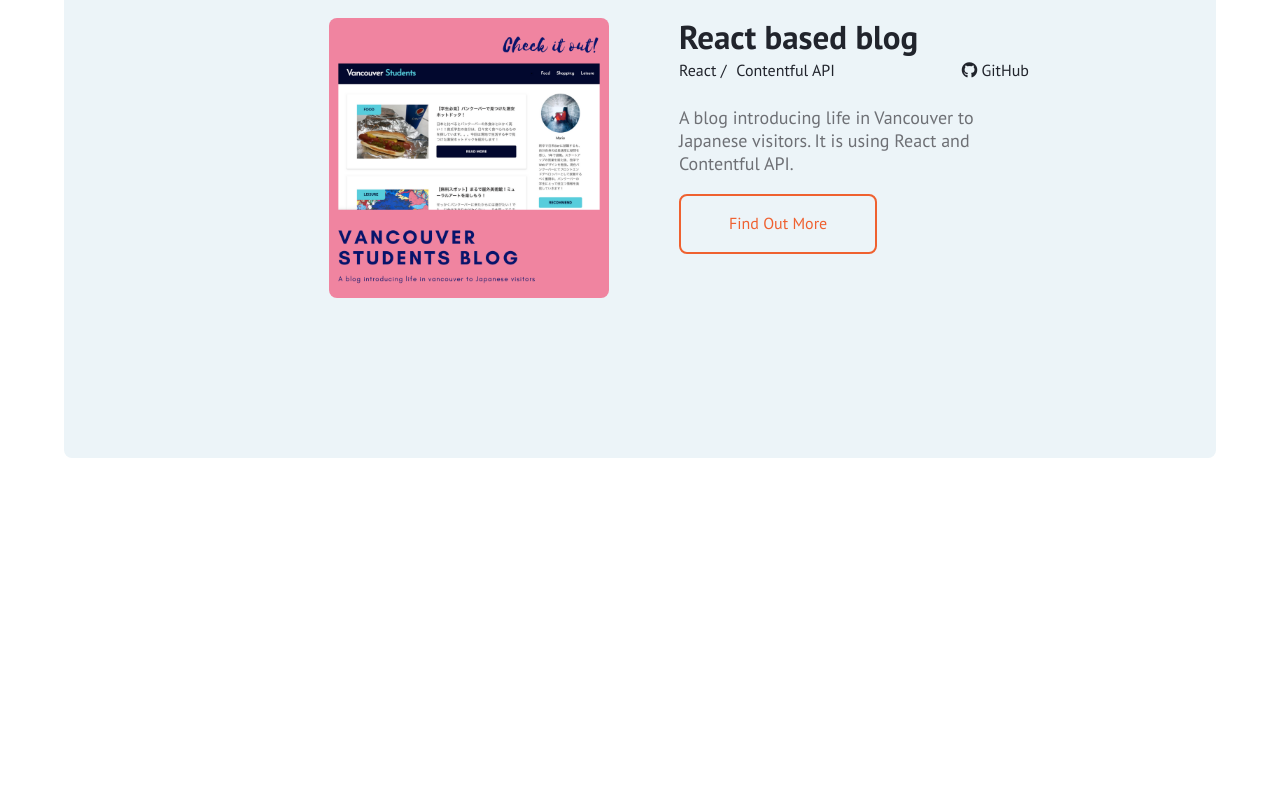
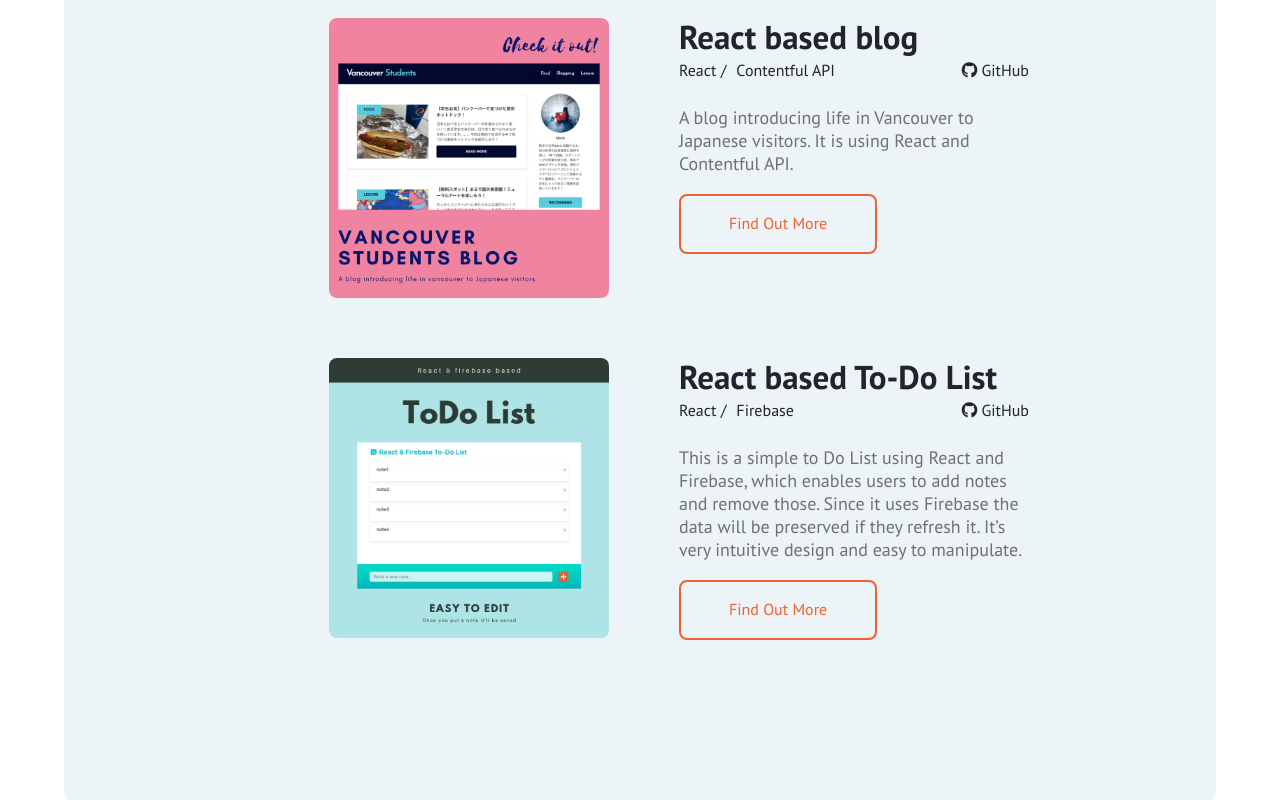
Before and after one commit to marieooq/react_portfolio, a React (Create React App) app: page / in a window 1280 px wide. Shown: the part 3342-4142 px from the top of the page. Before the commit the page ends 3800 px from the top, so only its background shows below. Built offline with nearby package versions, Linux system fonts and the light colour scheme; a web font is replaced by a local one.

Commit message:
add WorksList module to extract the works object and make it reusable

```diff
--- a/src/pages/home/HomeContents.jsx
+++ b/src/pages/home/HomeContents.jsx
@@ -10,6 +10,7 @@ import StockPrice_image from '../../img/stock_price_list.png';
 import CrudBlog_image from '../../img/crud_blog.png';
 import Photomap_image from '../../img/photomap.png';
 import VanstudentBlog_image from '../../img/vanstudents_blog.png';
+import WorksLsit from '../../setting/WorksList';
 // import ReactNote_image from '../../img/react_note.png';
 // import Illustration_image from './img/host_family.png';
 // import './ContentsContainer.css';
@@ -121,7 +122,7 @@ class HomeContents extends React.Component {
       }
     ];
 
-    return <ContentsContainer obj={contentsObj} />;
+    return <ContentsContainer obj={WorksLsit} />;
   }
 }
 
--- a/src/pages/works/Works.jsx
+++ b/src/pages/works/Works.jsx
@@ -12,6 +12,7 @@ import CrudBlog_image from '../../img/crud_blog.png';
 import Photomap_image from '../../img/photomap.png';
 import VanstudentBlog_image from '../../img/vanstudents_blog.png';
 import ReactNote_image from '../../img/react_note.png';
+import WorksList from '../../setting/WorksList'
 // import Illustration_image from './img/host_family.png';
 
 class Works extends React.Component {
@@ -124,7 +125,7 @@ class Works extends React.Component {
     return (
       <div className="works-wrapper">
         <Header section="about" imgSrc={worksImage} />
-        <ContentsContainer obj={contentsObj} />
+        <ContentsContainer obj={WorksList} />
       </div>
     );
   }
--- /dev/null
+++ b/src/setting/WorksList.js
@@ -0,0 +1,111 @@
+/* eslint-disable react/jsx-no-comment-textnodes */
+import Hoikupedia from '../img/hoikupedia.png';
+import YouTubeClone from '../img/youtube_clone.png';
+import AYACancdr_image from '../img/aya_cancer.png';
+import GreenSpoon_image from '../img/green_spoon.png';
+import MessageGif_image from '../img/messagif.gif';
+import StockPrice_image from '../img/stock_price_list.png';
+import CrudBlog_image from '../img/crud_blog.png';
+import Photomap_image from '../img/photomap.png';
+import VanstudentBlog_image from '../img/vanstudents_blog.png';
+import ReactNote_image from '../img/react_note.png';
+export default [
+    {
+      image: YouTubeClone,
+      title: 'YouTube clone app',
+      stack: ['React Hooks', 'context API', 'Jest'],
+      gitHub: 'https://github.com/marieooq/react-youtube-clone-public',
+      description:
+        'A YouTube clone application using React. You can search videos by keywords and play the video that you choose on this platform.',
+      url: '/works/youtube-clone',
+      project: 'personal',
+    },
+    {
+      image: Hoikupedia,
+      title: 'Hoikupedia Web Design & Development',
+      stack: ['JavaScript', 'HTML', 'CSS', 'Figma'],
+      description: (
+       'Hoikupedia is an owned media for those who want to be a nanny in Vancouver managed by COS Educational Consulting, Inc. I designed and coded new webpages using HTML, CSS, JavaScript, WordPress, Figma, and Adobe Illustrator for it.'
+      ),
+      url: '/works/cos',
+      project: 'company'
+    },
+    {
+      image: AYACancdr_image,
+      title: 'AYA Cancer Mobile App',
+      stack: ['React Native'],
+      description: (
+       'Built a Slack-like community service for people under the age of 39 with cancer (AYA: Adolescent and Young Adult) using Mattermost, an OSS. I was responsible for building a mobile app using React-native.'
+      ),
+      url: '/works/aya-cancer',
+      project: 'company'
+    },
+    {
+      image: GreenSpoon_image,
+      title: 'Green Spoon',
+      stack: ['PHP Laravel', 'HTML', 'CSS'],
+      description: (
+       'Greenspoon Inc. is a Japanese startup company that offers high-quality fresh smoothies via e-commerce. I built a payment emailing system using PHP Laravel, HTML, and CSS'
+      ),
+      url: '/works/green-spoon',
+      project: 'company'
+    },
+    {
+        image: MessageGif_image,
+        title: 'Msgif',
+        stack: ['React', 'Redux', 'Sass'],
+        gitHub: 'https://github.com/marieooq/react-msgif',
+        description: 'A gif generator that converts your message into a GIF animation.Once you type your message and press a button your message turns into a GIF animation. I launched it on ProductHunt. It got 328 votes as of December 20, 2020.',
+        url: '/works/msgif',
+        project: 'personal'
+      },
+    {
+      image: StockPrice_image,
+      title: 'Stock Price List',
+      stack: ['React', 'TypeScript', 'Ant Design'],
+      gitHub: 'https://github.com/marieooq/stock-price-list',
+      description:
+        'A simple SPA application that enables to display the stock symbol, the latest price and the desctiption. Once you type in the symbol and hit the enter or press the search button, these information show up.',
+      url: '/works/stock-price',
+      project: 'personal'
+    },
+    {
+      image: CrudBlog_image,
+      title: 'CRUD Blog Application',
+      stack: ['React', 'Node.js', 'MongoDB'],
+      gitHub: 'https://github.com/marieooq/final-node-blog',
+      description:
+        'A CRUD blog application using React, Node.js, and MongoDB. It enables users to create, read, update, and delete the post of the blog.',
+      url: '/works/crud-blog',
+      project: 'personal'
+    },
+    {
+      image: Photomap_image,
+      title: 'Photomap via twitter',
+      stack: ['React', 'Node.js', 'Firebase'],
+      gitHub: 'https://github.com/marieooq/react-photomap-public',
+      description:
+        'This app enables to locate the photos of my twitter timeline on the world map. It uses twitter API to get data like image, location and published time.',
+      url: '/works/photomap'
+    },
+    {
+      image: VanstudentBlog_image,
+      title: 'React based blog',
+      stack: ['React', 'Contentful API'],
+      gitHub: 'https://github.com/marieooq/react_contentful_blog_public',
+      description:
+        'A blog introducing life in Vancouver to Japanese visitors. It is using React and Contentful API. ',
+      url: '/works/react-blog',
+      project: 'personal'
+    },
+    {
+        image: ReactNote_image,
+        title: 'React based To-Do List',
+        stack: ['React', 'Firebase'],
+        gitHub: 'https://github.com/marieooq/react-firebase-notes-app-public',
+        description:
+          'This is a simple to Do List using React and Firebase, which enables users to add notes and remove those. Since it uses Firebase the data will be preserved if they refresh it. It’s very intuitive design and easy to manipulate. ',
+        url: '/works/react-note',
+        project: 'personal'
+      }
+  ];
```
